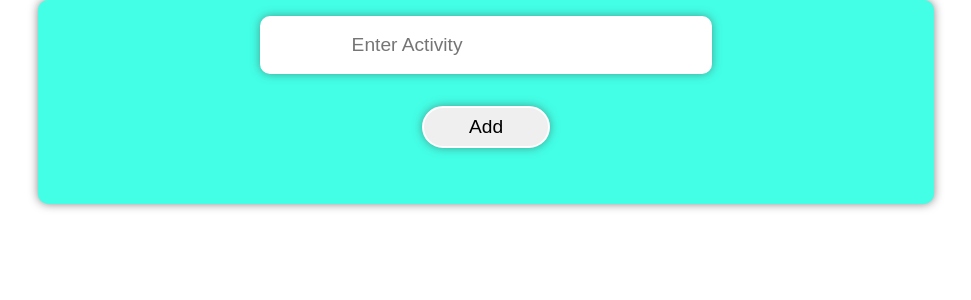
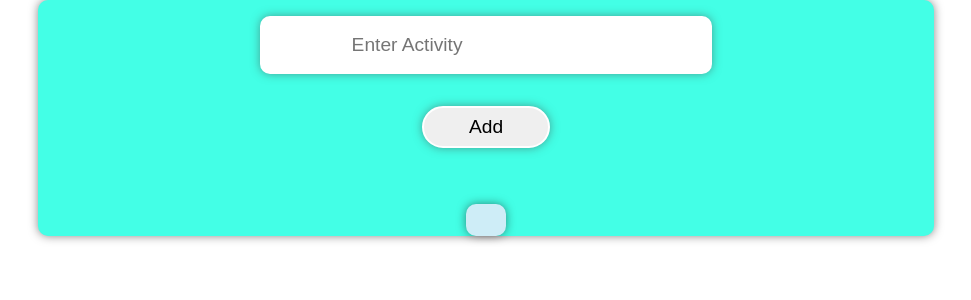
Before and after one commit to NAYANCSE27/react-list, a React (Create React App) app: page / in a window 1280 px wide. Shown: the top 300 px of the page, without its empty margins (154-1125 px from the left). Built offline with nearby package versions, Linux system fonts and the light colour scheme.

Commit message:
continue experiment

```diff
--- a/src/output/Output.jsx
+++ b/src/output/Output.jsx
@@ -1,16 +1,17 @@
 import "./Output.css";
 
-function Output({list}){
-    return(
-      <div className="table__value">
-        {console.log(list)}
-        {
-          list.map((item) =>{
-            return <li>{item}</li>;
-          }
-        )}
-      </div>
-    );
+function Output({ list }) {
+  return (
+    <div className="table__value">
+      {console.log(list)}
+      <ul>
+        {list.map((info, ind) => {
+            return <li key={ind}>{info}</li>;
+          })
+        }
+      </ul>
+    </div>
+  );
 }
 
 export default Output;
```
